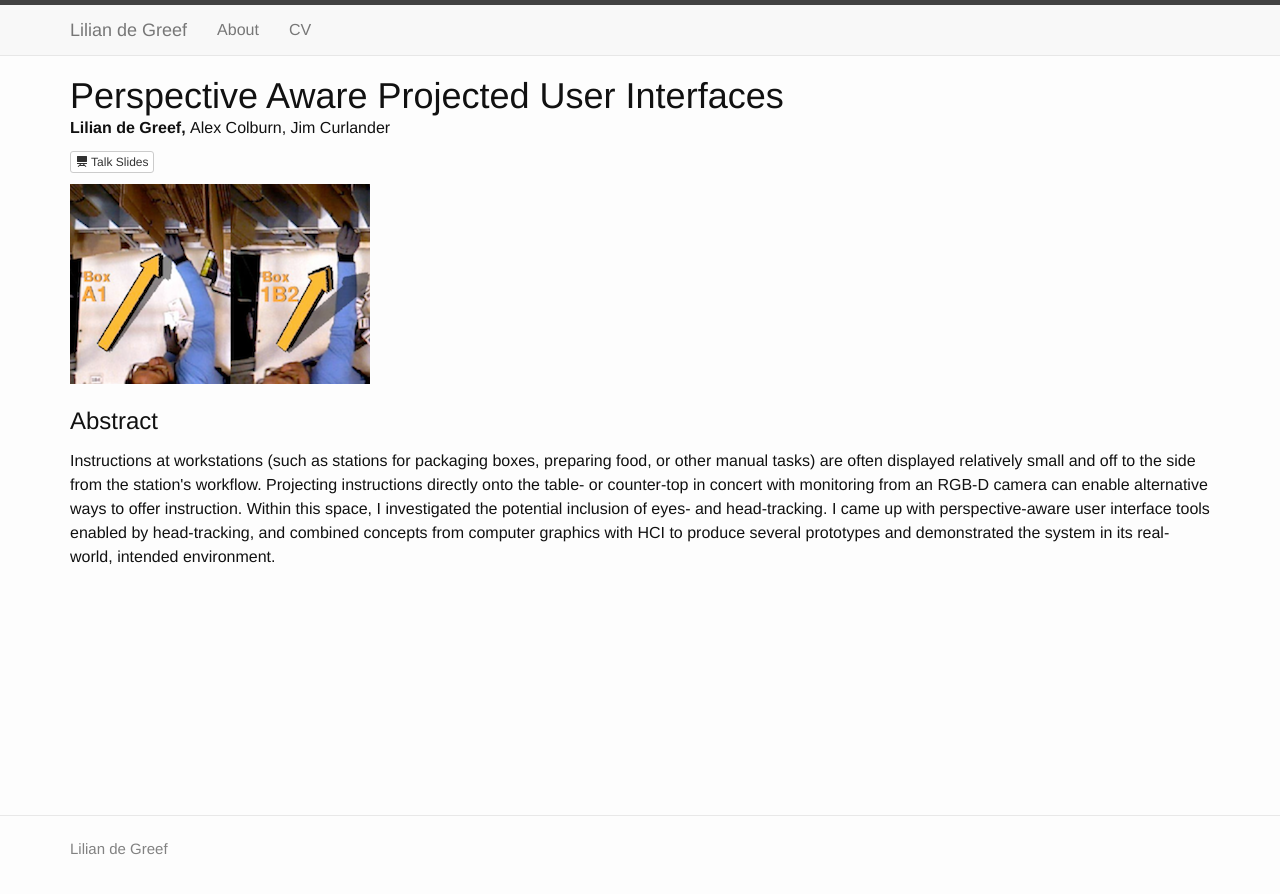
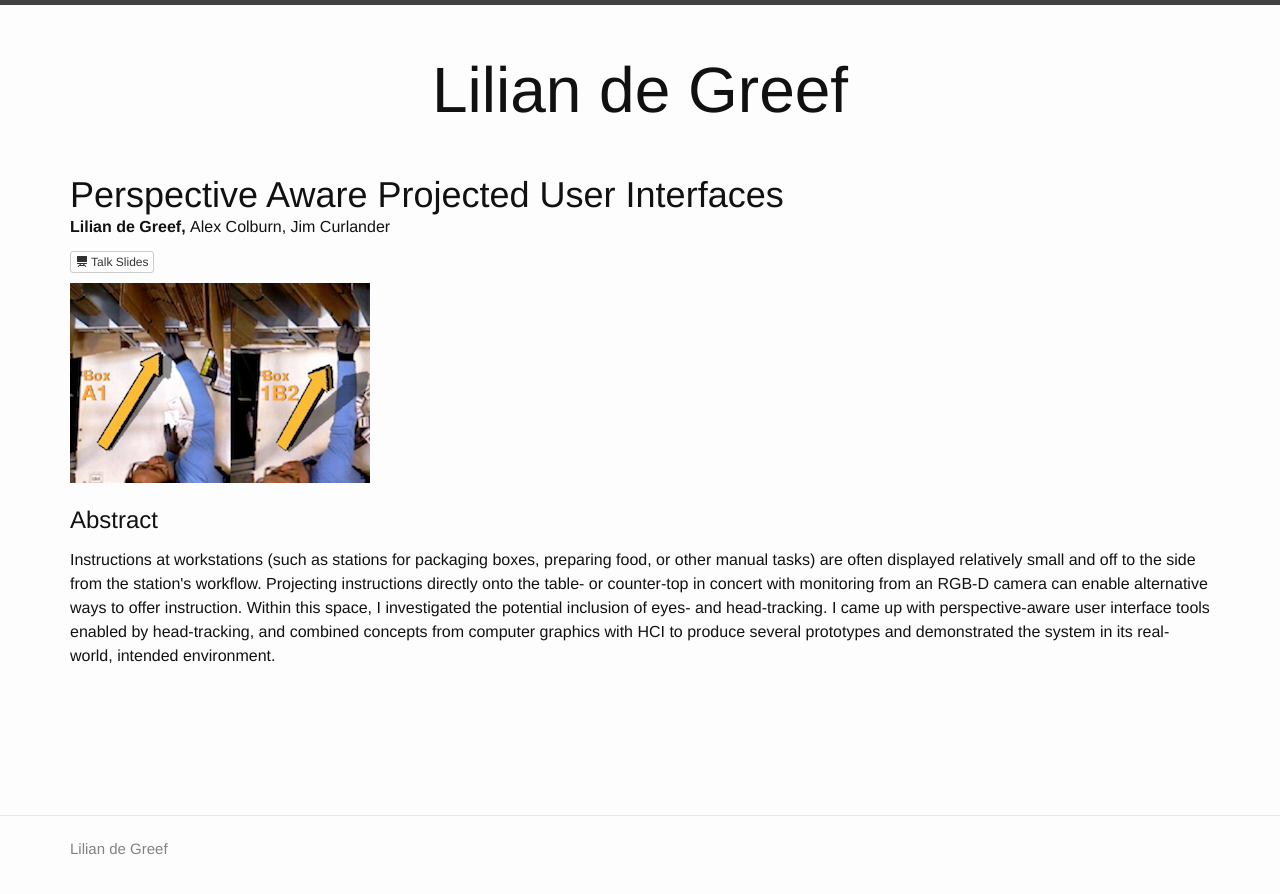
Before and after one commit to ldegreef/ewhitmire.github.io, a Jekyll site: the page built from _projects/papui.md, in a window 1280 px wide. Shown: the top 894 px of the page. Built offline with Jekyll 4.4.1, drawn with Linux system fonts in a browser that asks for light colours.

Commit message:
Swapped out nav bar with a preliminary site title, added 'About' section title, and moved CV link to inside the 'About' section

```diff
--- /dev/null
+++ b/_includes/title.html
@@ -0,0 +1,8 @@
+<header class="site-header">
+
+    <div class="wrapper">
+        <div class="title">
+            <h1> Lilian de Greef </h1>
+        </div>
+    </div>
+</header>
--- a/_layouts/default.html
+++ b/_layouts/default.html
@@ -5,7 +5,7 @@
 
     <body>
 
-        {% include header.html %}
+        {% include title.html %}
         <div class="container wrapper">
             {{ content }}
         </div>
--- a/_sass/_home.scss
+++ b/_sass/_home.scss
@@ -1,3 +1,13 @@
+.title {
+    h1 {
+        font-size: 400%;
+    }
+
+    margin-top: 50px;
+    margin-bottom: 50px;
+    text-align: center;
+}
+
 .bio {
     font-size: 14pt;
 }
@@ -5,11 +15,6 @@
 .edu {
     font-size: 12pt;
     margin-top: 20px;
-}
-
-.about {
-    display: flex;
-    align-itmes: center;
 }
 
 .portrait {
```
Also changed, not shown: index.html (+8 -14 lines).
